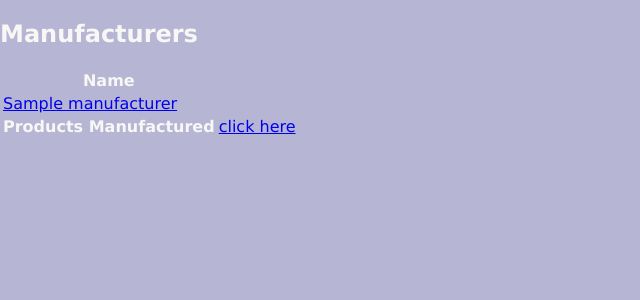
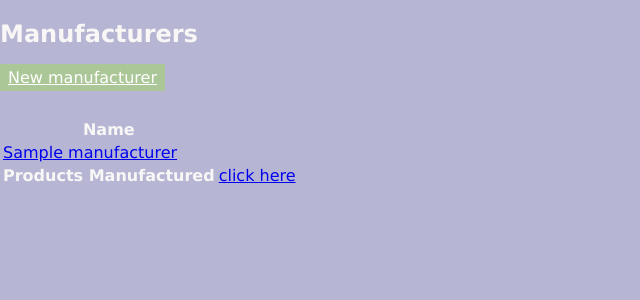
Before and after one commit to 19Miller96/lab_week_shop_inventory, a Flask app: page /manufacturers in a window 1280 px wide. Shown: the part 54-354 px from the top of the page, without its empty margins (0-640 px from the left). Run offline with Flask 2, Linux system fonts and the light colour scheme; a database or web service that is not in the repository returns one stand-in record (values such as "Sample title"); some libraries are stand-ins or nearby versions.

Commit message:
add_button_manufacturer

```diff
--- a/templates/manufacturers/index.html
+++ b/templates/manufacturers/index.html
@@ -2,6 +2,10 @@
 
 {% block content %}
 <h1>Manufacturers</h1>
+
+<p class="btn--wrapper">
+  <a class="btn btn--action" href="/manufacturers/new">New manufacturer</a>
+</p>
 
 <table>
   <tr>
```
